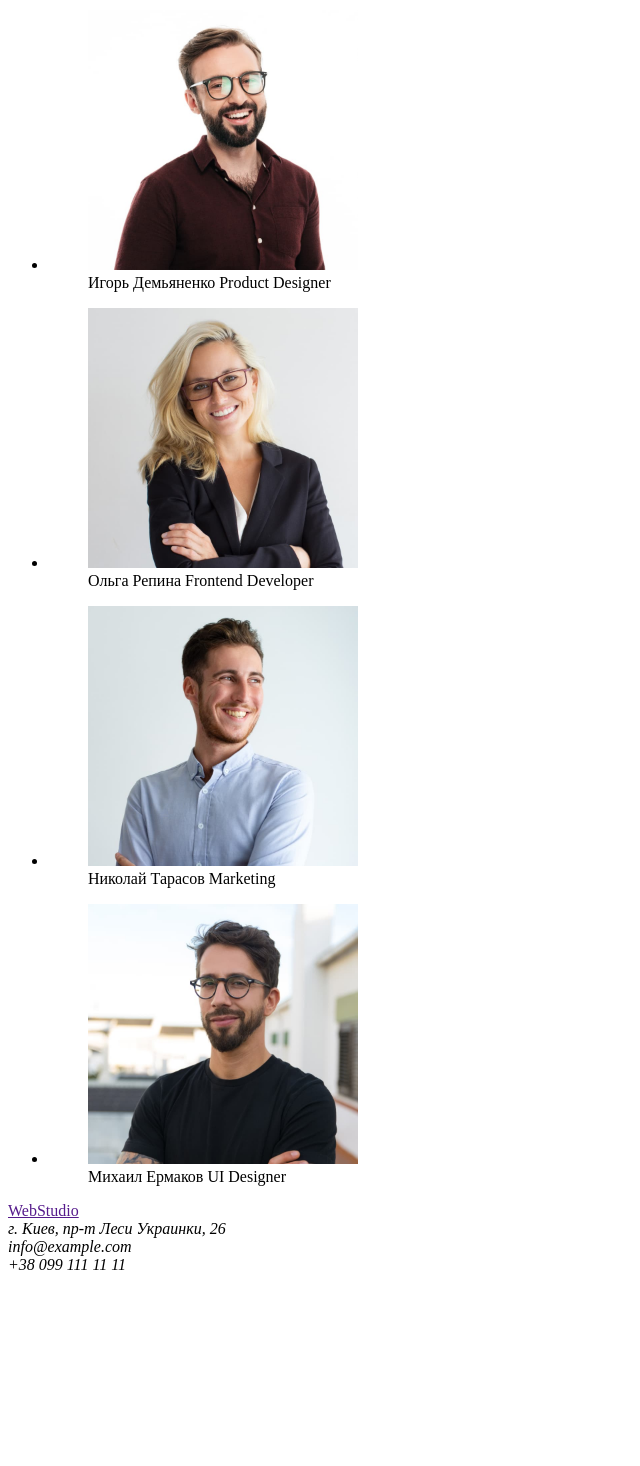
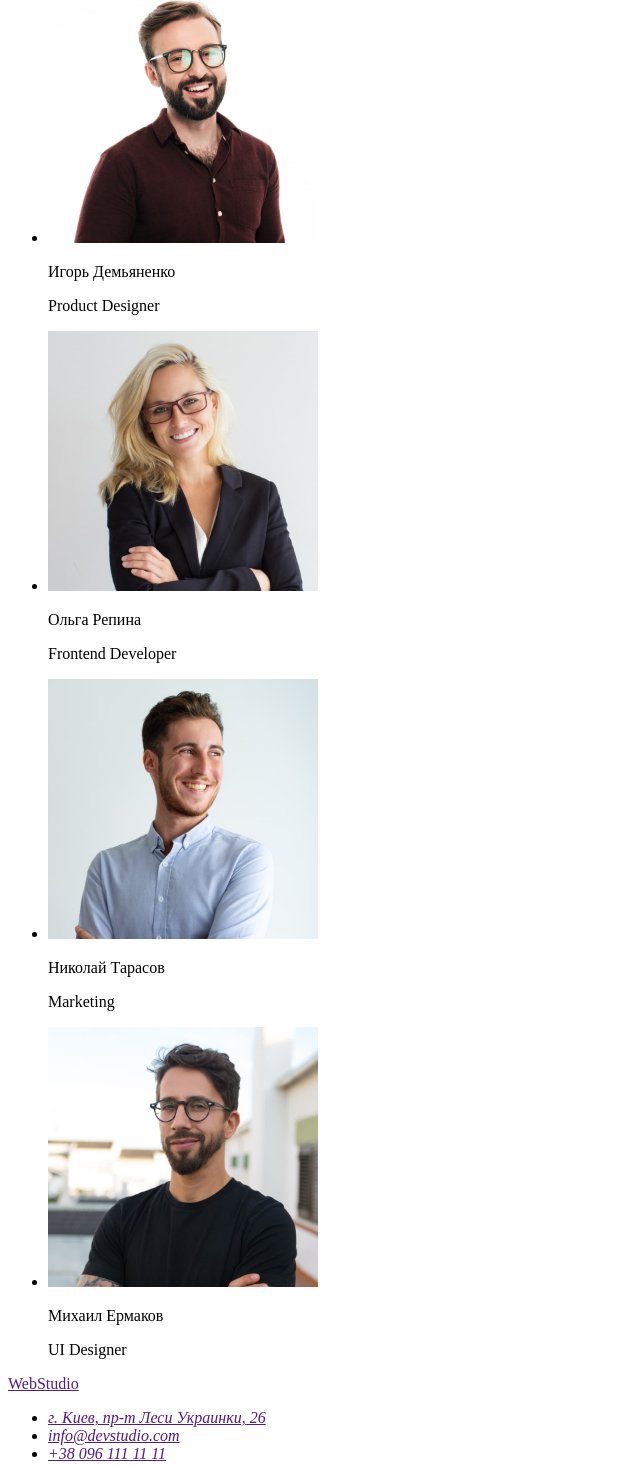
Before and after one commit to mmeTanya/goit-markup-hw-01, a plain HTML site: page index.html in a window 1280 px wide. Shown: the part 1638-3104 px from the top of the page, without its empty margins (0-640 px from the left). Before the commit the page ends 2920 px from the top, so only its background shows below. Drawn offline with Linux system fonts and the light colour scheme.

Commit message:
Update index.html
change 2

```diff
--- a/index.html
+++ b/index.html
@@ -22,7 +22,7 @@
         </header>
         <main>
             <section>
-                <h1>ЭФФЕКТИВНЫЕ РЕШЕНИЯ <br />ДЛЯ ВАШЕГО БИЗНЕСА</h1>
+                <h1>ЭФФЕКТИВНЫЕ РЕШЕНИЯ ДЛЯ ВАШЕГО БИЗНЕСА</h1>
                 <button type="button">Заказать услугу</button>
             </section>
             <section>
@@ -82,44 +82,40 @@
                 <h2>Наша команда</h2>
                 <ul>
                     <li>
-                        <figure>
                             <img
                             src="images/imgone.jpg"
                             alt="Игорь Демьяненко"
                             width="270"
                             />
-                            <figcaption> Игорь Демьяненко Product Designer </figcaption>
-                        </figure>
+                            <p> Игорь Демьяненко </p>
+                            <p> Product Designer </p>
                     </li>
                     <li>
-                        <figure>
                             <img
                             src="images/imgtwo.jpg"
                             alt="Ольга Репина"
                             width="270"
                             />
-                            <figcaption> Ольга Репина Frontend Developer </figcaption>
-                        </figure>
+                            <p> Ольга Репина </p>
+                            <p> Frontend Developer </p>
                     </li>
                     <li>
-                        <figure>
                             <img
                             src="images/imgthree.jpg"
                             alt="Николай Тарасов"
                             width="270"
                             />
-                            <figcaption> Николай Тарасов Marketing </figcaption>
-                        </figure>
+                            <p> Николай Тарасов </p>
+                            <p> Marketing </p>
                     </li>
                     <li>
-                        <figure>
                             <img
                             src="images/imgfour.jpg"
                             alt="Михаил Ермаков"
                             width="270"
                             />
-                            <figcaption> Михаил Ермаков UI Designer </figcaption>
-                        </figure>
+                            <p> Михаил Ермаков </p>
+                            <p> UI Designer </p>
                     </li>
                 </ul>
             </section>
@@ -127,9 +123,11 @@
         <footer>
             <a href="">WebStudio</a>
             <address>
-                г. Киев, пр-т Леси Украинки, 26 <br />
-                info@example.com <br />
-                +38 099 111 11 11
+                <ul>
+                    <li> <a href="">г. Киев, пр-т Леси Украинки, 26</a> </li>
+                    <li><a href="">info@devstudio.com</a></li>
+                    <li><a href="">+38 096 111 11 11</a></li>
+                </ul>
             </address>
         </footer>
     </body>
```
